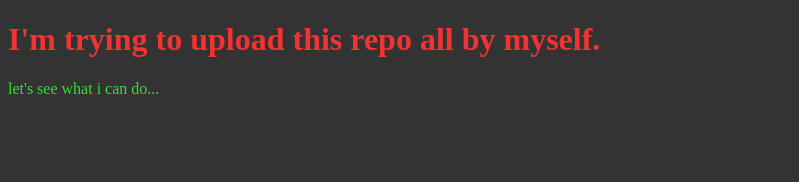
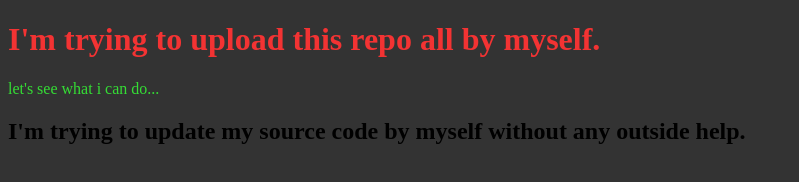
Before and after one commit to roufhasan/my-third-repo, a plain HTML site: page index.html in a window 1280 px wide. Shown: the whole page, without its empty margins (0-799 px from the left). Drawn offline with Linux system fonts and the light colour scheme.

Commit message:
this is my secondt commit

```diff
--- a/index.html
+++ b/index.html
@@ -10,5 +10,8 @@
   <body>
     <h1>I'm trying to upload this repo all by myself.</h1>
     <p>let's see what i can do...</p>
+    <h2>
+      I'm trying to update my source code by myself without any outside help.
+    </h2>
   </body>
 </html>
```
